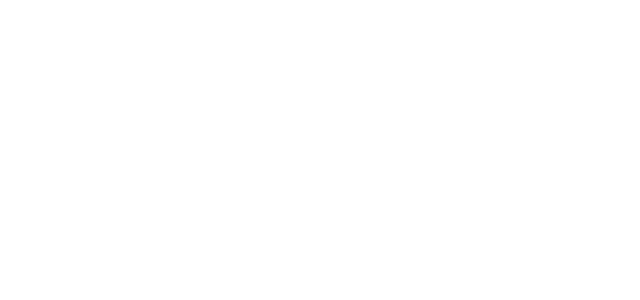
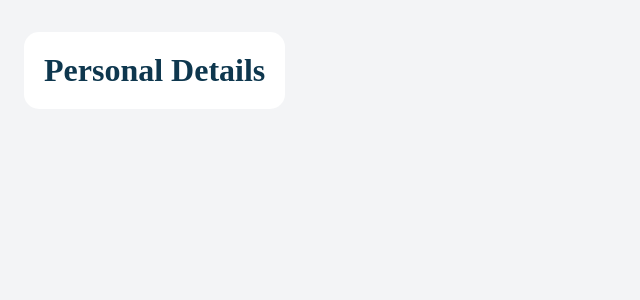
Before and after one commit to Stjepan1999/cv-builder, a React (Vite) app: page / in a window 1280 px wide. Shown: the top 300 px of the page, without its empty margins (0-640 px from the left). Built offline with nearby package versions, Linux system fonts and the light colour scheme.

Commit message:
Create components folder and create basic components

```diff
--- a/index.html
+++ b/index.html
@@ -4,7 +4,7 @@
     <meta charset="UTF-8" />
     <link rel="icon" type="image/svg+xml" href="/vite.svg" />
     <meta name="viewport" content="width=device-width, initial-scale=1.0" />
-    <title>Vite + React</title>
+    <title>CV Builder</title>
   </head>
   <body>
     <div id="root"></div>
--- /dev/null
+++ b/src/App.jsx
@@ -0,0 +1,14 @@
+import { FormContainer } from './components/FormContainer';
+import { ResumeContainer } from './components/ResumeContainer';
+import './style.css';
+
+export function App() {
+  return (
+    <>
+      <div className="main">
+        <FormContainer />
+        <ResumeContainer />
+      </div>
+    </>
+  );
+}
--- /dev/null
+++ b/src/components/FormContainer.jsx
@@ -0,0 +1,10 @@
+import { PersonalDetails } from './PersonalDetails';
+import '../style.css';
+
+export function FormContainer() {
+  return (
+    <div>
+      <PersonalDetails />
+    </div>
+  );
+}
--- /dev/null
+++ b/src/components/PersonalDetails.jsx
@@ -0,0 +1,9 @@
+import '../style.css';
+
+export function PersonalDetails() {
+  return (
+    <div className="personal-details">
+      <h1>Personal Details</h1>
+    </div>
+  );
+}
--- /dev/null
+++ b/src/components/ResumeContainer.jsx
@@ -0,0 +1,3 @@
+export function ResumeContainer() {
+  return <div></div>;
+}
--- a/src/main.jsx
+++ b/src/main.jsx
@@ -1,4 +1,10 @@
 import React from 'react';
 import ReactDOM from 'react-dom/client';
+import './style.css';
+import { App } from './App.jsx';
 
-ReactDOM.createRoot(document.getElementById('root')).render(<React.StrictMode></React.StrictMode>);
+ReactDOM.createRoot(document.getElementById('root')).render(
+  <React.StrictMode>
+    <App />
+  </React.StrictMode>,
+);
--- a/src/style.css
+++ b/src/style.css
@@ -0,0 +1,32 @@
+:root {
+  --background-color: #f3f4f6;
+  --white: #ffffff;
+  --text-color: #0e374e;
+}
+
+* {
+  margin: 0;
+  padding: 0;
+  box-sizing: border-box;
+}
+
+body {
+  background-color: var(--background-color);
+}
+
+.main {
+  display: flex;
+  margin: auto;
+  width: 100%;
+  padding: 32px 24px;
+  gap: 24px;
+  max-width: 1500px;
+  gap: 30px;
+  color: var(--text-color);
+}
+
+.personal-details {
+  padding: 20px;
+  background-color: var(--white);
+  border-radius: 15px;
+}
```
Also changed, not shown: src/components/Input.jsx (added).
